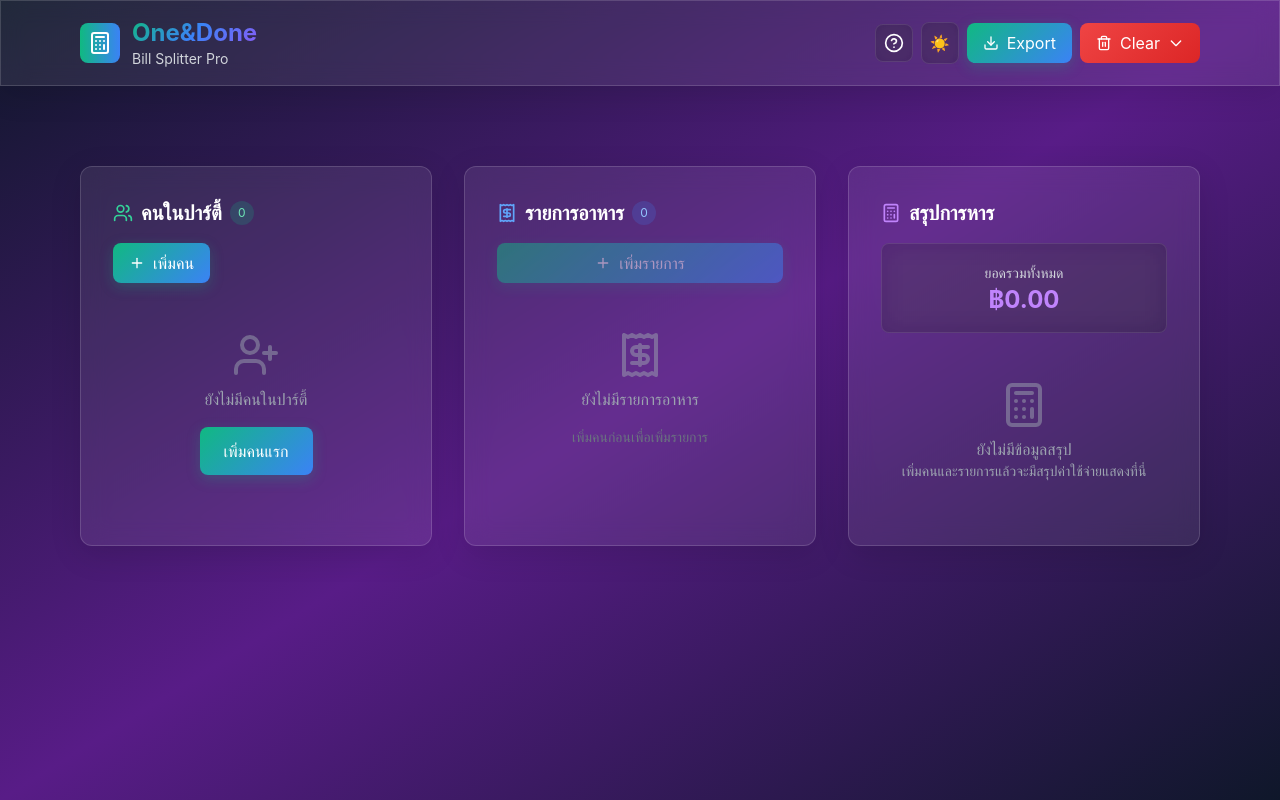
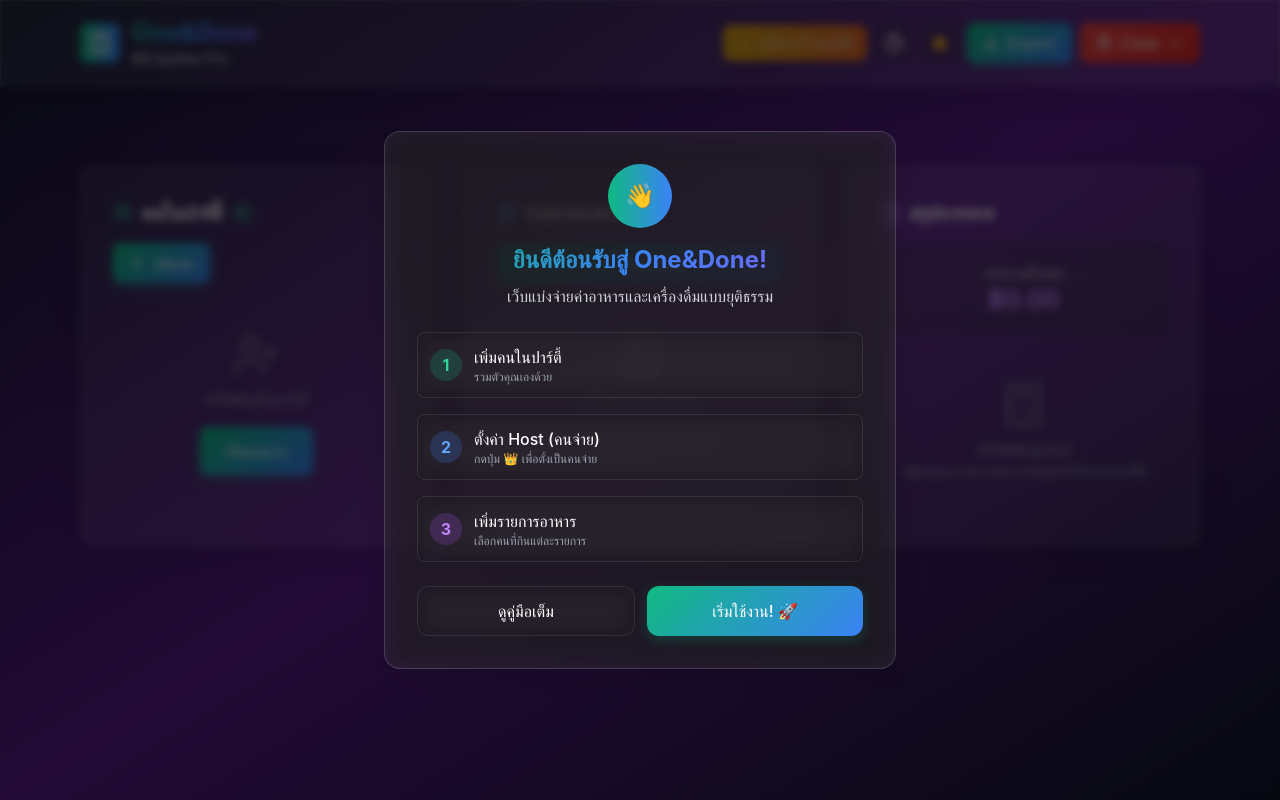
Before and after one commit to dollarsanchez/dollar-bills, a Next.js app in the folder one-and-done/: page / in a window 1280 px wide. Built offline with nearby package versions, Linux system fonts and the light colour scheme.

Commit message:
version0.1

```diff
--- a/one-and-done/src/app/page.tsx
+++ b/one-and-done/src/app/page.tsx
@@ -21,6 +21,11 @@
   const [darkMode, setDarkMode] = useState(false);
   const [currentView, setCurrentView] = useState<ViewType>('main');
 
+  // Onboarding states
+  const [isFirstTime, setIsFirstTime] = useLocalStorage<boolean>('billSplitter_firstTime', true);
+  const [showWelcome, setShowWelcome] = useState(false);
+  const [showHostReminder, setShowHostReminder] = useState(false);
+
   // Modal states
   const [showPersonModal, setShowPersonModal] = useState(false);
   const [showItemModal, setShowItemModal] = useState(false);
@@ -43,6 +48,13 @@
     details: ''
   });
 
+  // Check if first time user
+  useEffect(() => {
+    if (isFirstTime && people.length === 0 && items.length === 0) {
+      setShowWelcome(true);
+    }
+  }, [isFirstTime, people.length, items.length]);
+
   // Person management
   const handleAddPerson = (name: string) => {
     if (editingPerson) {
@@ -54,6 +66,17 @@
         name
       };
       setPeople([...people, newPerson]);
+
+      // Show host reminder if this is the first person or no host is set
+      if (people.length === 0 || !hostId) {
+        setShowHostReminder(true);
+        setTimeout(() => setShowHostReminder(false), 5000);
+      }
+    }
+
+    // Mark as not first time after adding first person
+    if (isFirstTime) {
+      setIsFirstTime(false);
     }
   };
 
@@ -257,6 +280,11 @@
     setEditingPerson(null);
     setEditingItem(null);
     setSelectedPeople([]);
+  };
+
+  const handleWelcomeClose = () => {
+    setShowWelcome(false);
+    setIsFirstTime(false);
   };
 
   // Summary View
@@ -505,6 +533,19 @@
               </div>
             </div>
             <div className="flex items-center space-x-2">
+              {/* First Time User Hint */}
+              {isFirstTime && (
+                <div className="animate-pulse-slow">
+                  <button
+                    onClick={() => setShowHelpModal(true)}
+                    className="flex items-center space-x-2 px-3 py-2 bg-gradient-to-r from-yellow-500 to-orange-500 text-white rounded-lg text-sm font-medium shadow-lg"
+                  >
+                    <span>👋</span>
+                    <span>ครั้งแรก? คลิกที่นี่!</span>
+                  </button>
+                </div>
+              )}
+
               <button
                 onClick={() => setShowHelpModal(true)}
                 className="p-2 glass-dark rounded-lg transition-colors hover:bg-white/10"
@@ -576,6 +617,21 @@
                 {people.length}
               </span>
             </div>
+
+            {/* Host Reminder */}
+            {showHostReminder && (
+              <div className="mb-4 p-3 rounded-lg bg-gradient-to-r from-yellow-500/20 to-orange-500/20 border border-yellow-500/30 animate-fade-in-scale">
+                <div className="flex items-center space-x-2">
+                  <Crown className="w-4 h-4 text-yellow-400" />
+                  <p className="text-sm text-yellow-300 font-medium">
+                    💡 อย่าลืมกำหนด Host (คนจ่าย) ด้วยนะ!
+                  </p>
+                </div>
+                <p className="text-xs text-yellow-400 mt-1">
+                  กดปุ่ม 👑 เพื่อตั้งเป็นคนที่จ่ายเงินให้ทั้งหมด
+                </p>
+              </div>
+            )}
 
             <div className="flex space-x-2 mb-4">
               <button
@@ -819,6 +875,72 @@
         </div>
       </div>
 
+      {/* Welcome Modal for First Time Users */}
+      {showWelcome && (
+        <div className="fixed inset-0 modal-backdrop flex items-center justify-center z-50 p-4">
+          <div className="glass rounded-2xl p-8 w-full max-w-lg animate-fade-in-scale">
+            <div className="text-center mb-6">
+              <div className="mx-auto w-16 h-16 bg-gradient-to-r from-emerald-500 to-blue-500 rounded-full flex items-center justify-center mb-4">
+                <span className="text-2xl">👋</span>
+              </div>
+              <h2 className="text-2xl font-bold gradient-text mb-2">
+                ยินดีต้อนรับสู่ One&Done!
+              </h2>
+              <p className="text-gray-300">
+                เว็บแบ่งจ่ายค่าอาหารและเครื่องดื่มแบบยุติธรรม
+              </p>
+            </div>
+
+            <div className="space-y-4 mb-6">
+              <div className="flex items-center space-x-3 p-3 glass-dark rounded-lg">
+                <div className="w-8 h-8 bg-emerald-500/20 rounded-full flex items-center justify-center">
+                  <span className="text-emerald-400 font-bold">1</span>
+                </div>
+                <div>
+                  <p className="font-medium text-white">เพิ่มคนในปาร์ตี้</p>
+                  <p className="text-xs text-gray-400">รวมตัวคุณเองด้วย</p>
+                </div>
+              </div>
+
+              <div className="flex items-center space-x-3 p-3 glass-dark rounded-lg">
+                <div className="w-8 h-8 bg-blue-500/20 rounded-full flex items-center justify-center">
+                  <span className="text-blue-400 font-bold">2</span>
+                </div>
+                <div>
+                  <p className="font-medium text-white">ตั้งค่า Host (คนจ่าย)</p>
+                  <p className="text-xs text-gray-400">กดปุ่ม 👑 เพื่อตั้งเป็นคนจ่าย</p>
+                </div>
+              </div>
+
+              <div className="flex items-center space-x-3 p-3 glass-dark rounded-lg">
+                <div className="w-8 h-8 bg-purple-500/20 rounded-full flex items-center justify-center">
+                  <span className="text-purple-400 font-bold">3</span>
+                </div>
+                <div>
+                  <p className="font-medium text-white">เพิ่มรายการอาหาร</p>
+                  <p className="text-xs text-gray-400">เลือกคนที่กินแต่ละรายการ</p>
+                </div>
+              </div>
+            </div>
+
+            <div className="flex space-x-3">
+              <button
+                onClick={() => setShowHelpModal(true)}
+                className="flex-1 px-4 py-3 glass-dark border border-white/20 text-white rounded-xl hover:bg-white/10 transition-colors"
+              >
+                ดูคู่มือเต็ม
+              </button>
+              <button
+                onClick={handleWelcomeClose}
+                className="flex-1 px-4 py-3 btn-primary text-white rounded-xl font-medium"
+              >
+                เริ่มใช้งาน! 🚀
+              </button>
+            </div>
+          </div>
+        </div>
+      )}
+
       {/* Modals */}
       <AddPersonModal
         isOpen={showPersonModal}
@@ -858,6 +980,35 @@
             </div>
 
             <div className="space-y-6 text-gray-300">
+              {/* Quick Start */}
+              <div>
+                <h4 className="text-lg font-semibold mb-3 text-yellow-400">⚡ เริ่มต้นอย่างรวดเร็ว</h4>
+                <div className="glass-dark rounded-lg p-4">
+                  <div className="grid grid-cols-1 md:grid-cols-3 gap-4">
+                    <div className="text-center">
+                      <div className="w-12 h-12 bg-emerald-500/20 rounded-full flex items-center justify-center mx-auto mb-2">
+                        <Users className="w-6 h-6 text-emerald-400" />
+                      </div>
+                      <h5 className="font-semibold text-emerald-400 mb-1">เพิ่มคน</h5>
+                      <p className="text-xs">เพิ่มชื่อทุกคนในกลุ่ม</p>
+                    </div>
+                    <div className="text-center">
+                      <div className="w-12 h-12 bg-yellow-500/20 rounded-full flex items-center justify-center mx-auto mb-2">
+                        <Crown className="w-6 h-6 text-yellow-400" />
+                      </div>
+                      <h5 className="font-semibold text-yellow-400 mb-1">ตั้ง Host</h5>
+                      <p className="text-xs">กำหนดคนที่จ่ายเงิน</p>
+                    </div>
+                    <div className="text-center">
+                      <div className="w-12 h-12 bg-blue-500/20 rounded-full flex items-center justify-center mx-auto mb-2">
+                        <Receipt className="w-6 h-6 text-blue-400" />
+                      </div>
+                      <h5 className="font-semibold text-blue-400 mb-1">เพิ่มอาหาร</h5>
+                      <p className="text-xs">บันทึกรายการและราคา</p>
+                    </div>
+                  </div>
+                </div>
+              </div>
               {/* About Section */}
               <div>
                 <h4 className="text-lg font-semibold mb-3 text-emerald-400">📋 เกี่ยวกับ One&Done</h4>
```
